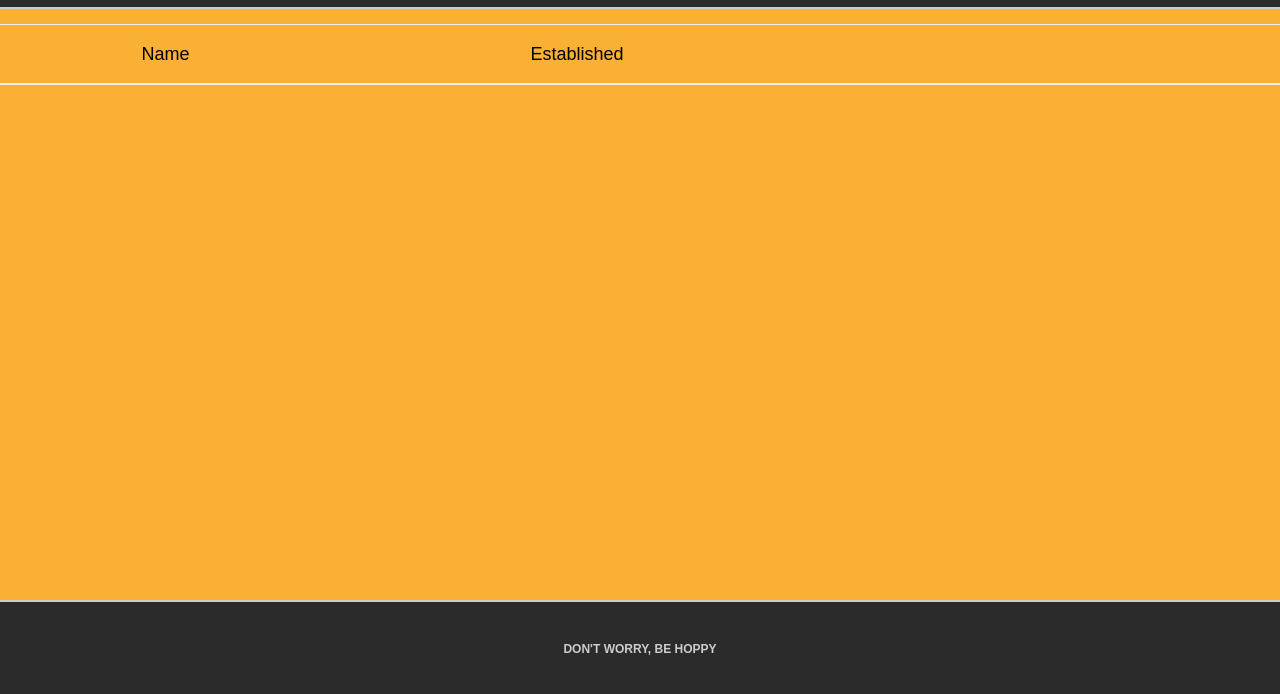
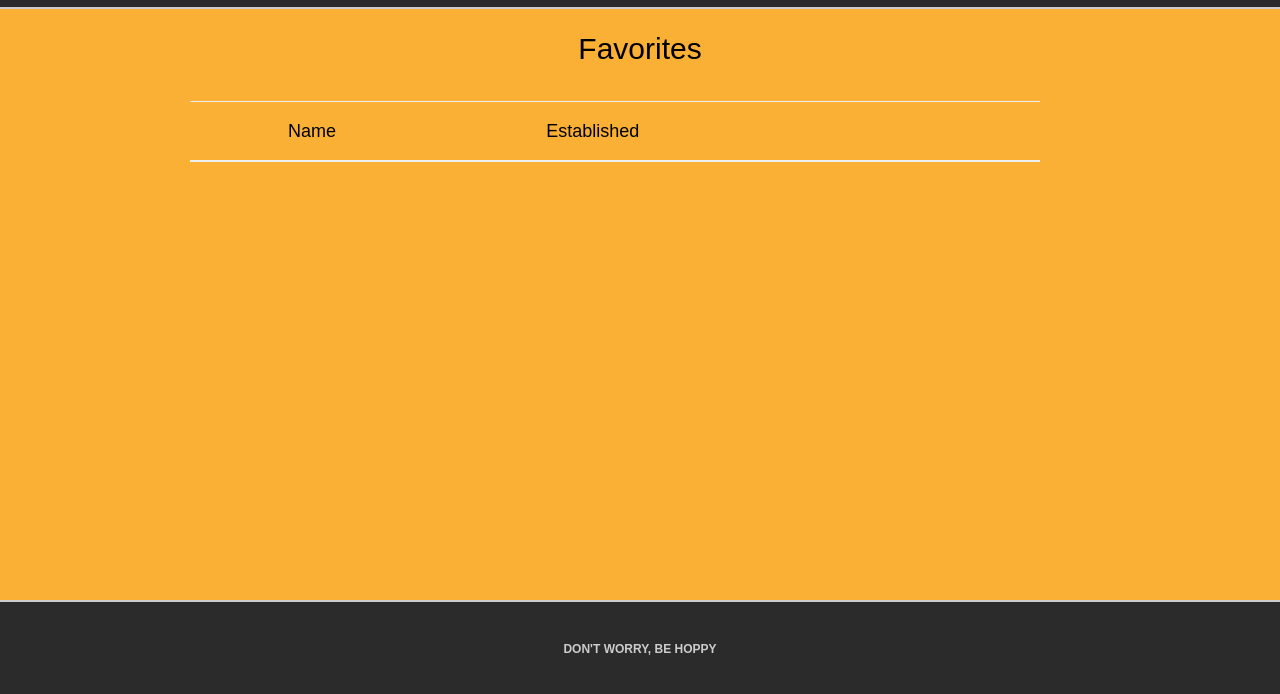
Before and after one commit to kevinhinkel/remembeer, a plain HTML site: page favorites.html in a window 1280 px wide. Shown: the part 104-798 px from the top of the page. Drawn offline with nearby package versions, Linux system fonts and the light colour scheme; no server answers; a web font is replaced by a local one.

Commit message:
favorites update

```diff
--- a/assets/css/style.css
+++ b/assets/css/style.css
@@ -123,7 +123,7 @@ nav a:last-child {
 .main-section {
 	background: #fff;
 	padding: 30px;
-	margin:	0 10px 40px 10px; ++++++++++
+	margin:	0 10px 40px 10px;
 	width: 100%;
 	max-width: 850px;
 	float: center;
@@ -138,6 +138,22 @@ nav a:last-child {
 	margin-right: 25px;
 }
 /*results page styling*/
+#favs {
+	text-align: center;
+}
+
+.table {
+	padding: 30px;
+	margin:	0 10px 40px 190px;
+	width: 100%;
+	max-width: 850px;
+	float: center;
+/*	border: 1px solid #ddd;
+*/}
+
+
+
+
 
 /*footer*/
 footer {
--- a/favorites.html
+++ b/favorites.html
@@ -50,6 +50,7 @@
 					    </tr>
 					  </thead>
 					  <tbody class="favorites-table">
+					  		<h1 id="favs">Favorites</h1>
 					  	<!-- list of favorites go here -->
 					  </tbody>
 					</table>
```
